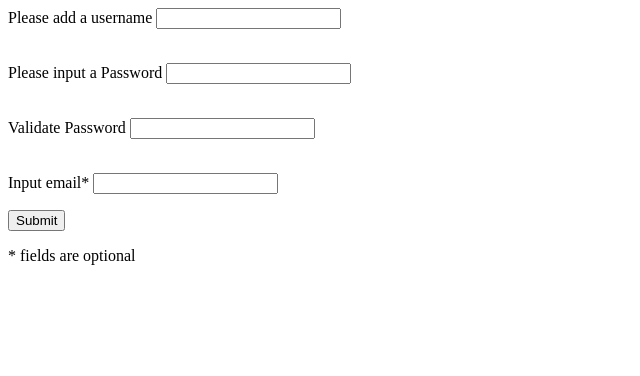
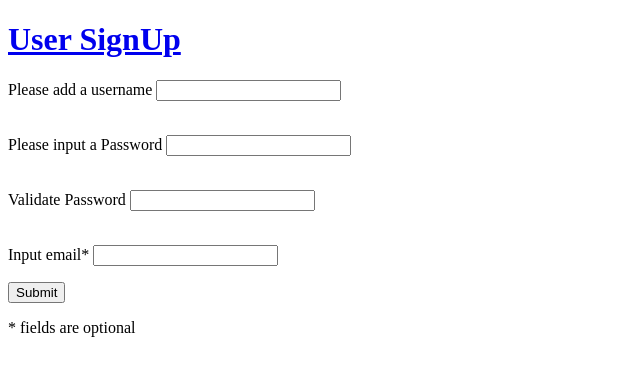
Before and after one commit to Cisco89/user-signup, a Flask app: page / in a window 1280 px wide. Shown: the top 376 px of the page, without its empty margins (0-640 px from the left). Run offline with Flask 2, Linux system fonts and the light colour scheme.

Commit message:
Added link for easy navigation back to User SignUp page

```diff
--- a/templates/base.html
+++ b/templates/base.html
@@ -8,6 +8,10 @@
     </head>
     <body>
 
+        <h1>
+            <a href="/">User SignUp</a>
+        </h1>
+
         {% block content %}
         {% endblock %}
 
```
